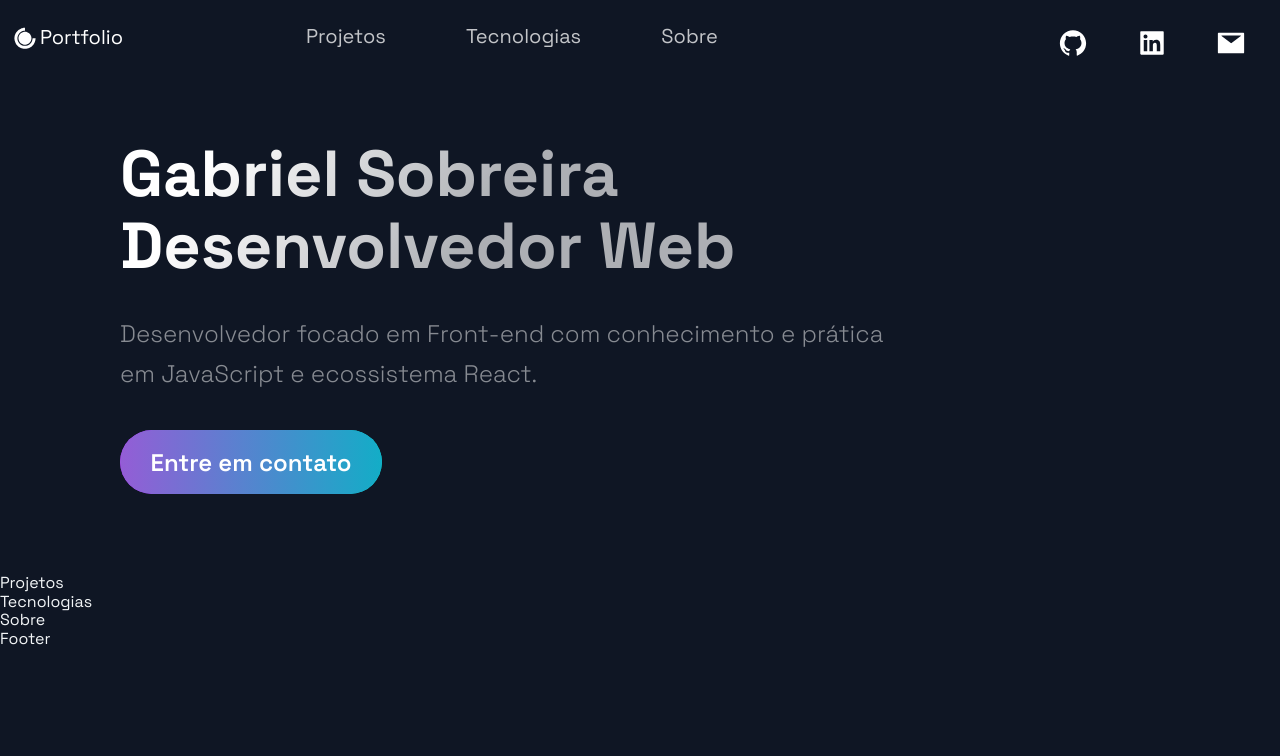
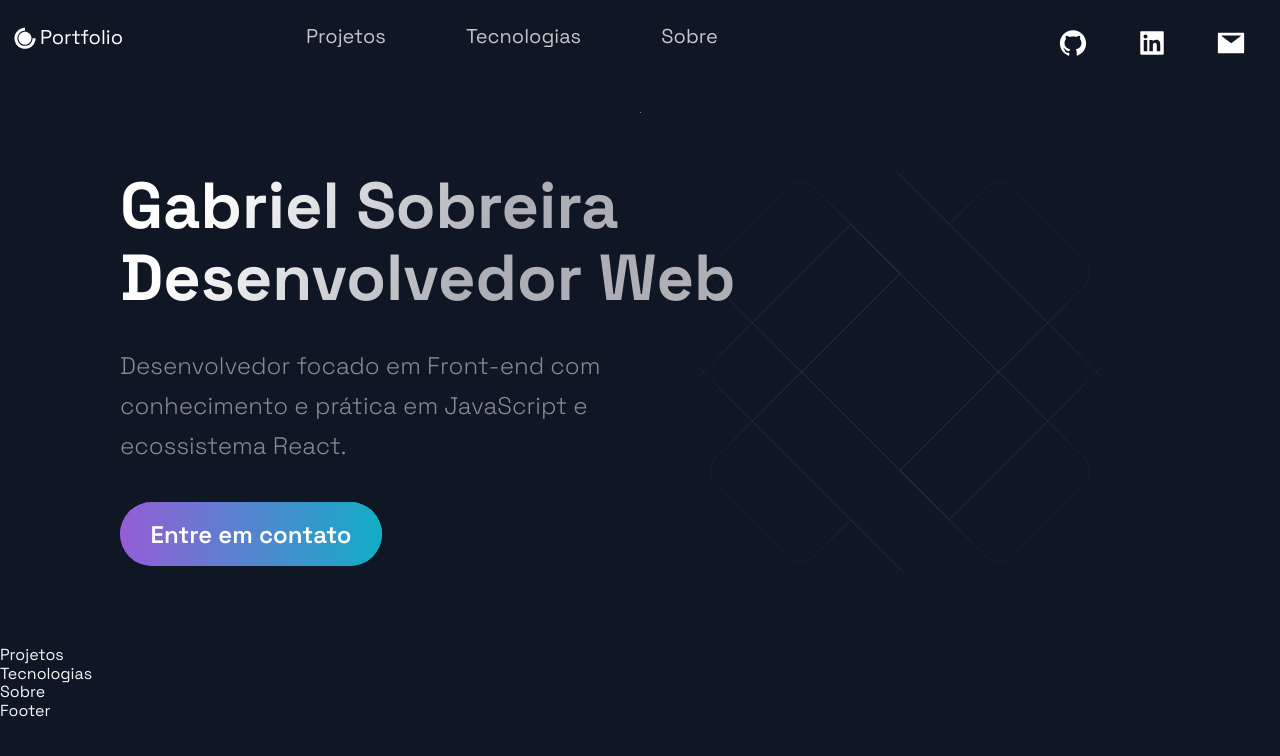
Before and after one commit to GabrielLSobreira/portfolio, a Next.js app: page / in a window 1280 px wide. Shown: the top 756 px of the page. Built offline with nearby package versions, Linux system fonts and the light colour scheme.

Commit message:
feat: adição da animação e grid

```diff
--- a/src/pages/index.js
+++ b/src/pages/index.js
@@ -9,10 +9,10 @@
 const Home = () => {
   return (
     <Layout>
-      {/* <Section grid> */}
-      <Hero />
-      {/* <BgAnimation /> */}
-      {/* </Section> */}
+      <Section grid>
+        <Hero />
+        <BgAnimation />
+      </Section>
       <Projects />
       <Technologies />
       <About />
```
